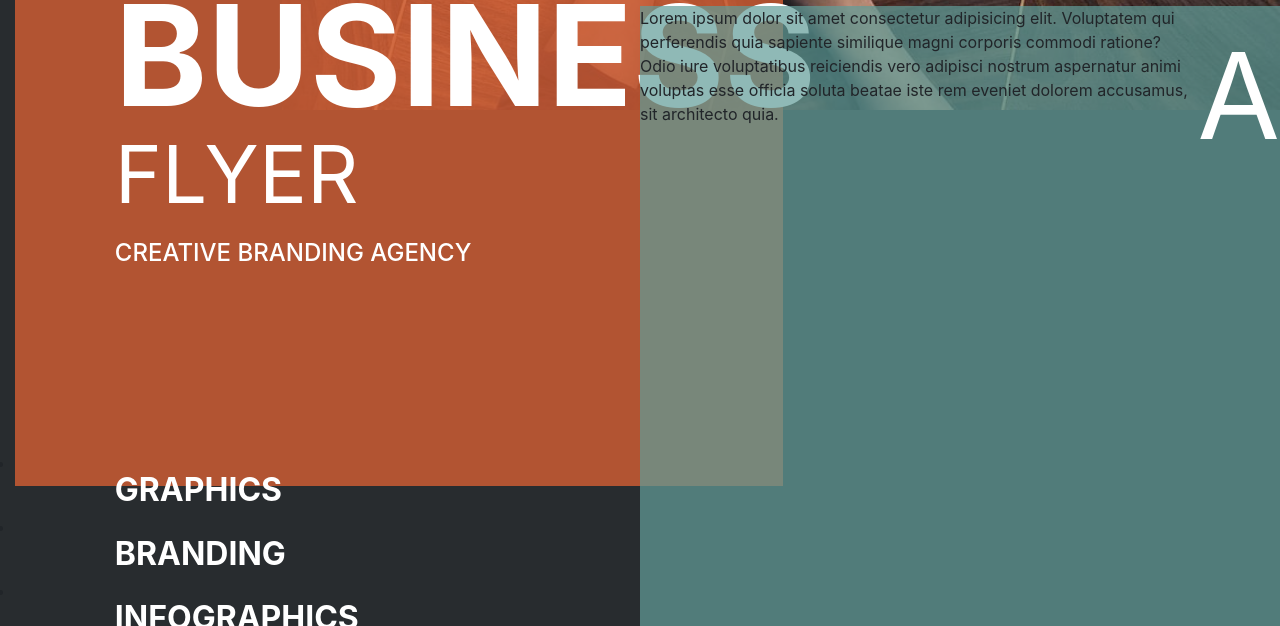
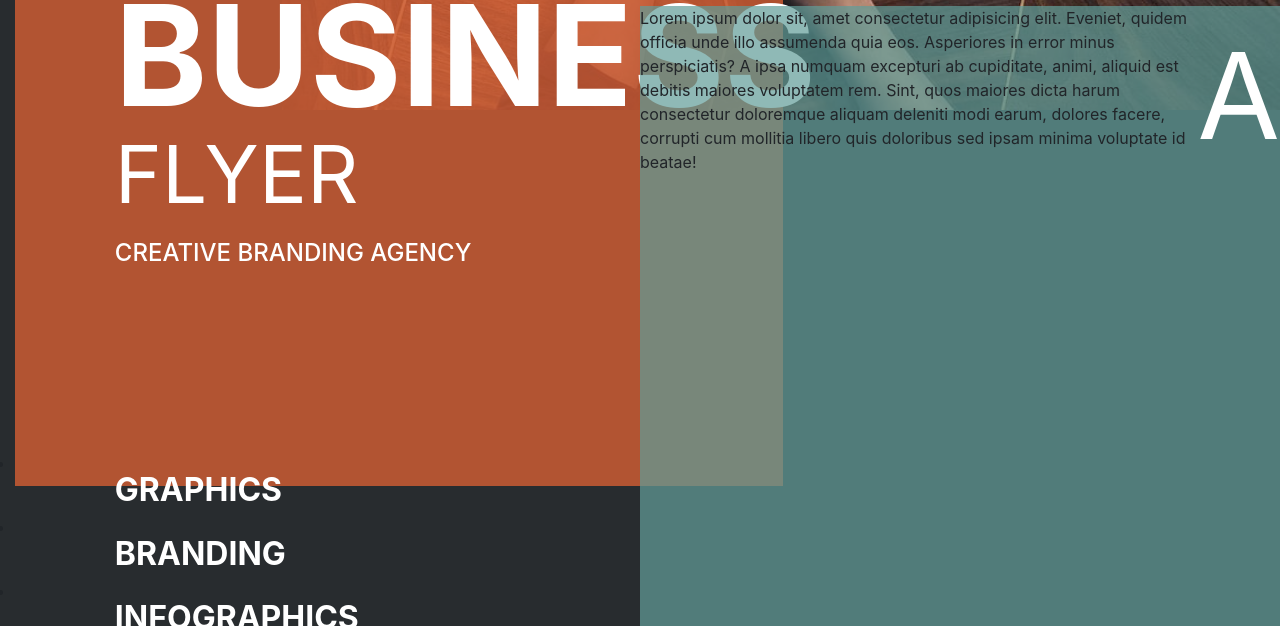
Before and after one commit to vasoya-nihal/5layout, a plain HTML site: page index.html in a window 1280 px wide. Shown: the part 474-1100 px from the top of the page. Drawn offline with nearby package versions, Linux system fonts and the light colour scheme.

Commit message:
right footer ...

```diff
--- a/index.html
+++ b/index.html
@@ -14,6 +14,8 @@
 
                     <div class="row">
                 <div class="col-sm-9">
+                    <div class="whiteline1"></div>
+
                     <div class="orangebox">
                         <div class="lefttop1">
                             <div class="whiteline"></div>
@@ -95,7 +97,7 @@
                         <div class="A">
                             <span>A</span>
                             <p>
-                                Lorem ipsum dolor sit amet consectetur adipisicing elit. Voluptatem qui perferendis quia sapiente similique magni corporis commodi ratione? Odio iure voluptatibus reiciendis vero adipisci nostrum aspernatur animi voluptas esse officia soluta beatae iste rem eveniet dolorem accusamus, sit architecto quia.
+                                Lorem ipsum dolor sit, amet consectetur adipisicing elit. Eveniet, quidem officia unde illo assumenda quia eos. Asperiores in error minus perspiciatis? A ipsa numquam excepturi ab cupiditate, animi, aliquid est debitis maiores voluptatem rem. Sint, quos maiores dicta harum consectetur doloremque aliquam deleniti modi earum, dolores facere, corrupti cum mollitia libero quis doloribus sed ipsam minima voluptate id beatae!
                             </p>
 
                         </div>
```
